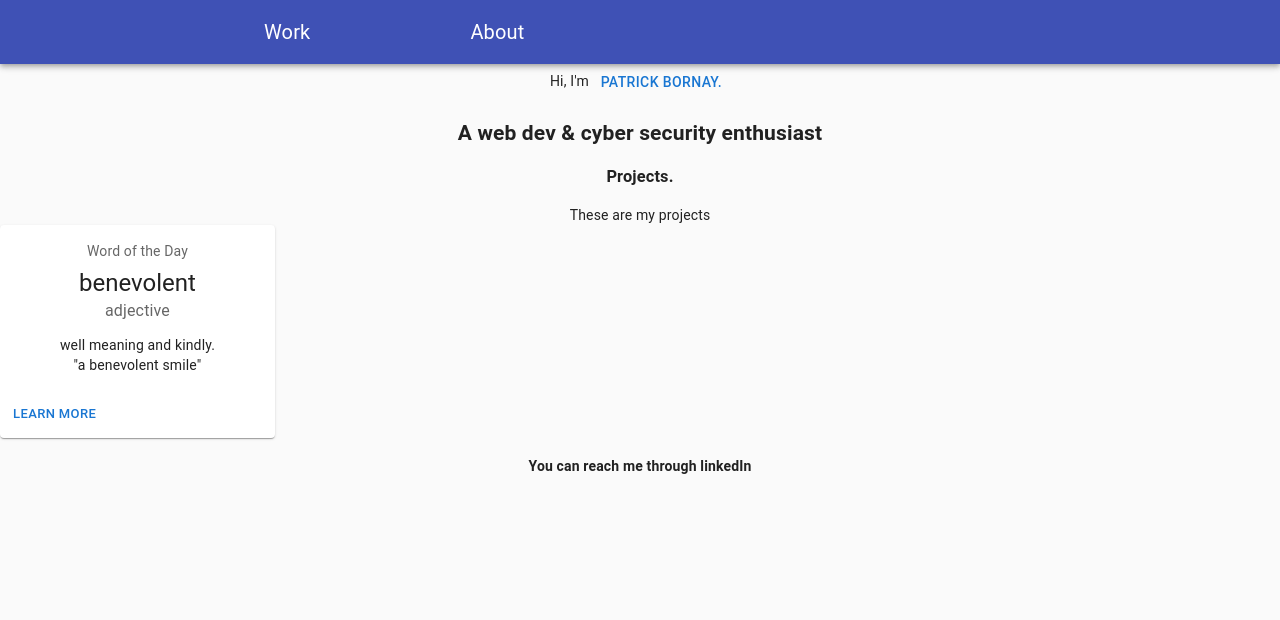
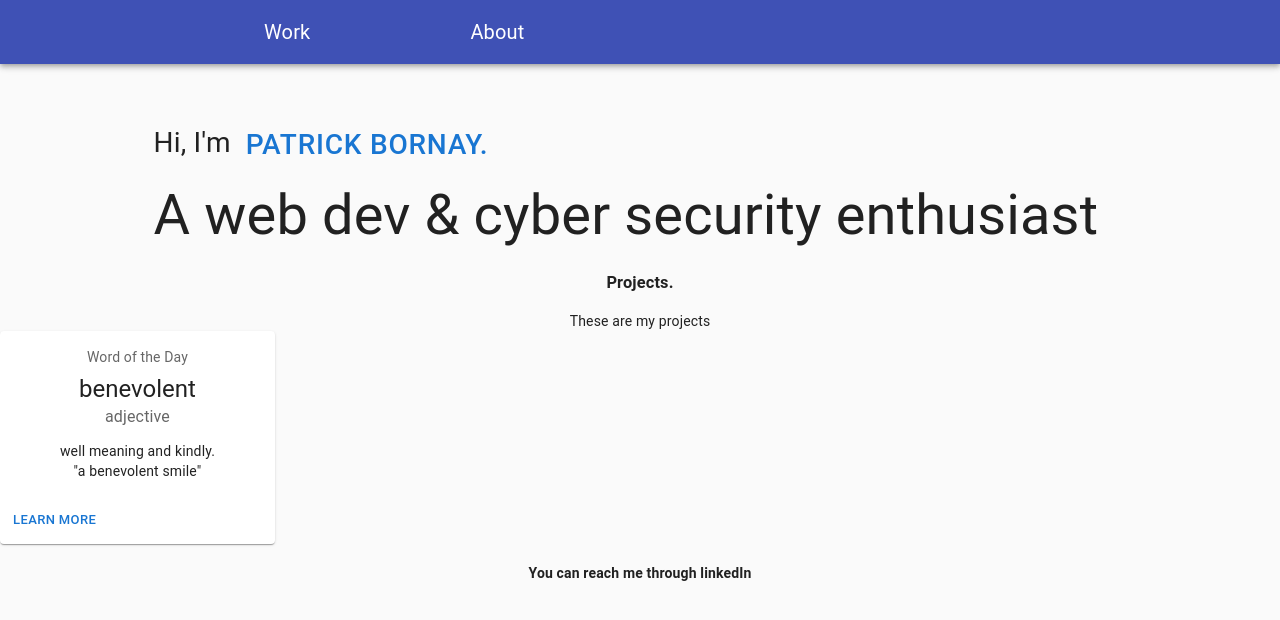
Before and after one commit to RelativeBinary/RelativeBinary.github.io, a React (Create React App) app: page / in a window 1280 px wide. Shown: the top 620 px of the page. Built offline with nearby package versions, Linux system fonts and the light colour scheme.

Commit message:
added flex styling to header

```diff
--- a/src/App.js
+++ b/src/App.js
@@ -5,6 +5,7 @@ import Work from './pages/Work';
 import Navbar from './components/Navbar';
 
 import { Routes, Route } from 'react-router-dom';
+import Testing from './components/Testing';
 
 function App() {
   return (
@@ -13,6 +14,7 @@ function App() {
       <Routes>
         <Route path='/' element={<Work />}></Route>
         <Route path='/about' element={<About />}></Route>
+        <Route path='/testing' element={<Testing />}></Route>
       </Routes>
     </div>
   );
--- a/src/components/Header.js
+++ b/src/components/Header.js
@@ -3,11 +3,23 @@ import React from 'react';
 
 export default function Header() {
   return (
-    <div>
-      <div>
-        Hi, I'm <Button> Patrick Bornay. </Button>
+    <div
+      style={{ display: 'flex', flexDirection: 'column', paddingTop: '50px' }}
+    >
+      <div
+        style={{
+          marginRight: 'auto',
+          marginLeft: '12%',
+          fontSize: '200%',
+          textAlign: 'left',
+        }}
+      >
+        Hi, I'm <Button style={{ fontSize: '100%' }}> Patrick Bornay. </Button>
+        <br />
+        <span style={{ fontSize: '200%' }}>
+          A web dev & cyber security enthusiast
+        </span>
       </div>
-      <h2>A web dev & cyber security enthusiast</h2>
     </div>
   );
 }
--- /dev/null
+++ b/src/components/Testing.js
@@ -0,0 +1,19 @@
+import React from 'react';
+
+export default function Testing() {
+  return (
+    <div
+      style={{
+        display: 'flex',
+        flexDirection: 'column',
+        justifyContent: 'flex-end',
+        alignItems: 'flex-end',
+        color: 'red',
+      }}
+    >
+      <div>1</div>
+      <div>2</div>
+      <div>3</div>
+    </div>
+  );
+}
```
